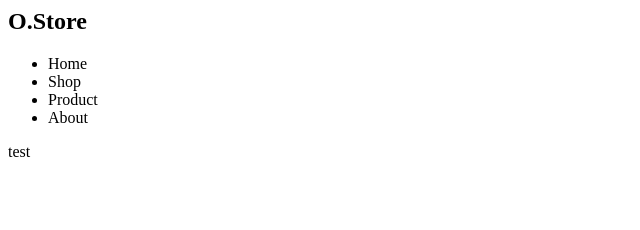
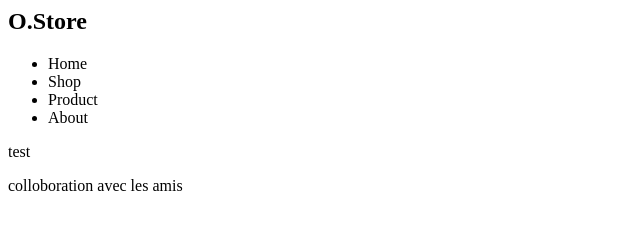
Before and after one commit to Oussamahaddi/Git-Github, a plain HTML site: page index.html in a window 1280 px wide. Shown: the whole page, without its empty margins (0-640 px from the left). Drawn offline with Linux system fonts and the light colour scheme.

Commit message:
new modification

```diff
--- a/index.html
+++ b/index.html
@@ -18,6 +18,7 @@
 
     <!-- add test branch and edit it  -->
     <p>test</p>
+    <p>colloboration avec les amis</p>
 
 </body>
 </html>
```
